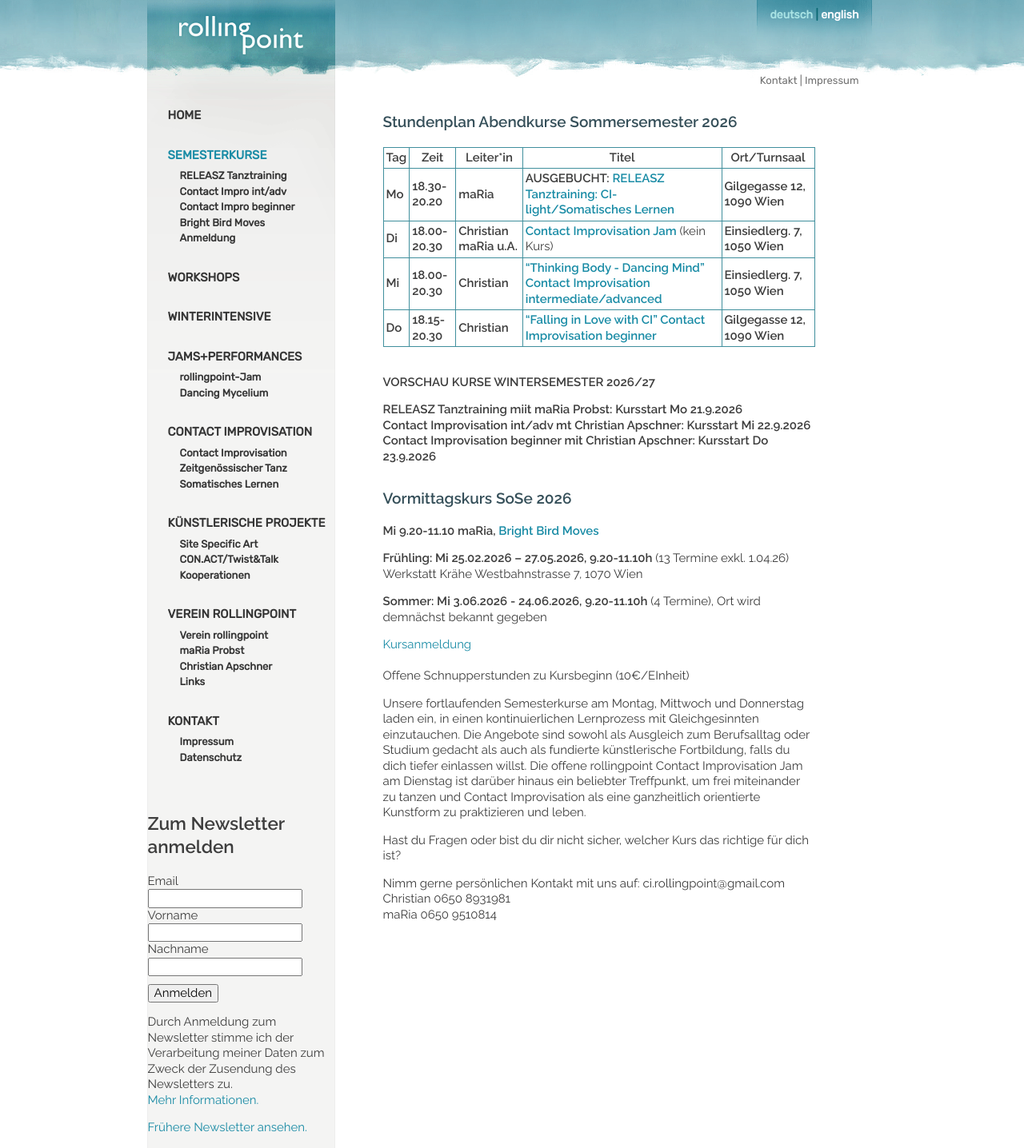
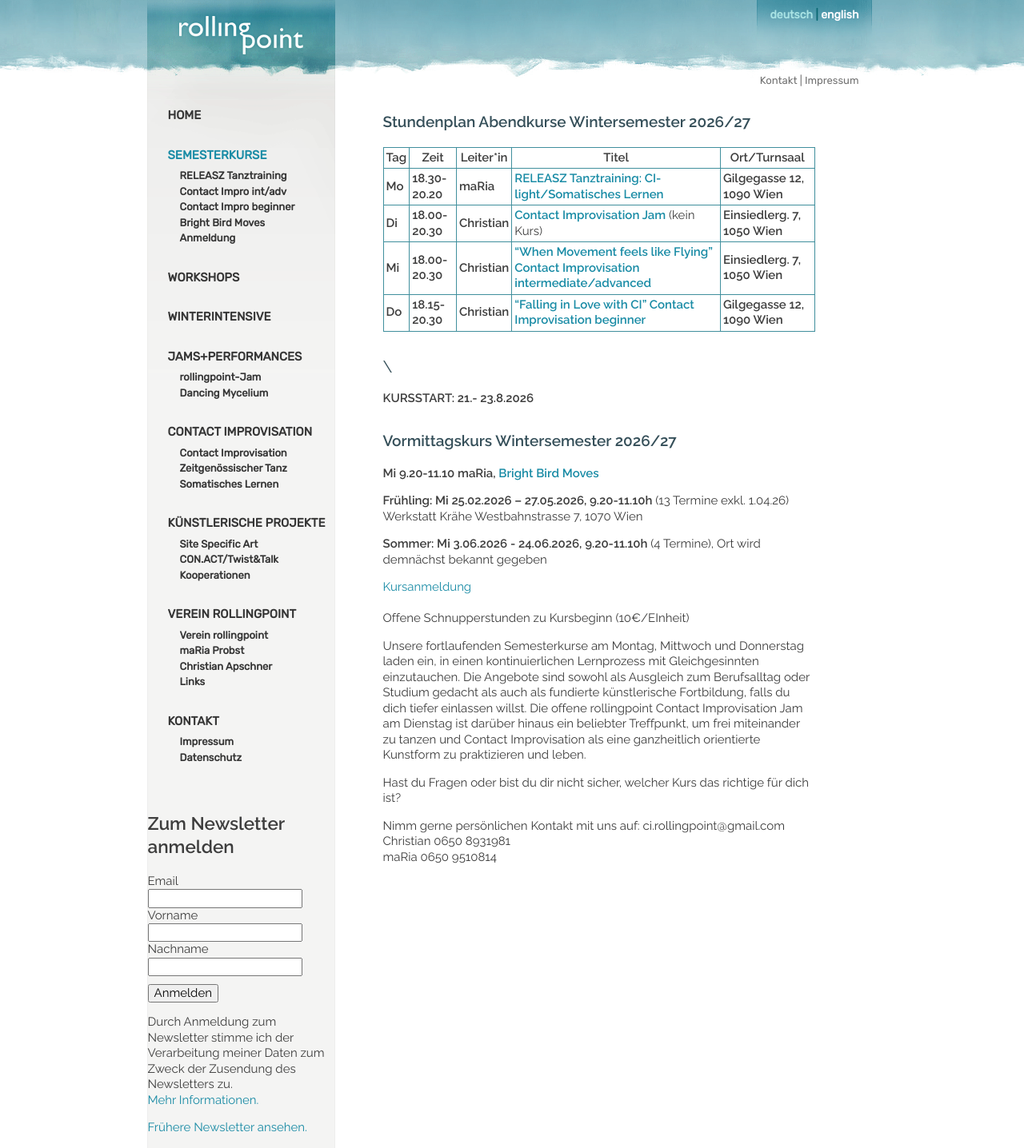
Before and after one commit to manulari/rollingpointat, a Jekyll site: the page built from _pages_de/kurse-1.md, in a window 1280 px wide. Shown: the whole page at 80% size. Built offline with Jekyll 4.4.1, drawn with Linux system fonts in a browser that asks for light colours; comment, search, counter and statistics services are not loaded.

Commit message:
Update page (de) “kurse-1”

```diff
--- a/_pages_de/kurse-1.md
+++ b/_pages_de/kurse-1.md
@@ -3,23 +3,19 @@ permalink: /kurse
 title: Semesterkurse SoSe 2026
 language: de
 ---
-### **Stundenplan Abendkurse Sommersemester 2026**
+### **Stundenplan Abendkurse Wintersemester 2026/27**
 
-| Tag    | Zeit            | Leiter*in                | Titel                                                                                         | Ort/Turnsaal                  |
-| ------ | --------------- | ------------------------ | --------------------------------------------------------------------------------------------- | ----------------------------- |
-| **Mo** | **18.30-20.20** | **maRia**                | **AUSGEBUCHT:** **[RELEASZ Tanztraining: CI-light/Somatisches Lernen ](/releasze)**           | **Gilgegasse 12, 1090 Wien**  |
-| **Di** | **18.00-20.30** | **Christian maRia u.A.** | **[Contact Improvisation Jam](/jams)** (kein Kurs)                                            | **Einsiedlerg. 7, 1050 Wien** |
-| **Mi** | **18.00-20.30** | **Christian**            | **[“Thinking Body - Dancing Mind” Contact Improvisation intermediate/advanced](/contactadv)** | **Einsiedlerg. 7, 1050 Wien** |
-| **Do** | **18.15-20.30** | **Christian**            | **["Falling in Love with CI" Contact Improvisation beginner](/contactbeg)**                   | **Gilgegasse 12, 1090 Wien**  |
+| Tag    | Zeit            | Leiter*in      | Titel                                                                                            | Ort/Turnsaal                  |
+| ------ | --------------- | -------------- | ------------------------------------------------------------------------------------------------ | ----------------------------- |
+| **Mo** | **18.30-20.20** | **maRia**      | **[RELEASZ Tanztraining: CI-light/Somatisches Lernen ](/releasze)**                              | **Gilgegasse 12, 1090 Wien**  |
+| **Di** | **18.00-20.30** | **Christian**  | **[Contact Improvisation Jam](/jams)** (kein Kurs)                                               | **Einsiedlerg. 7, 1050 Wien** |
+| **Mi** | **18.00-20.30** | **Christian**  | **[“When Movement feels like Flying" Contact Improvisation intermediate/advanced](/contactadv)** | **Einsiedlerg. 7, 1050 Wien** |
+| **Do** | **18.15-20.30** | **Christian**  | **["Falling in Love with CI" Contact Improvisation beginner](/contactbeg)**                      | **Gilgegasse 12, 1090 Wien**  |
 
-\
-**VORSCHAU KURSE WINTERSEMESTER 2026/27**
+## \
+**KURSSTART: 21.- 23.8.2026**
 
-**RELEASZ Tanztraining miit maRia Probst: Kursstart Mo 21.9.2026**\
-**Contact Improvisation int/adv mt Christian Apschner: Kursstart Mi 22.9.2026**\
-**Contact Improvisation beginner mit Christian Apschner: Kursstart Do 23.9.2026**
-
-### Vormittagskurs SoSe 2026
+### Vormittagskurs Wintersemester 2026/27
 
 **Mi 9.20-11.10 maRia, [Bright Bird Moves](/Vormittagskurs)**
 
```
